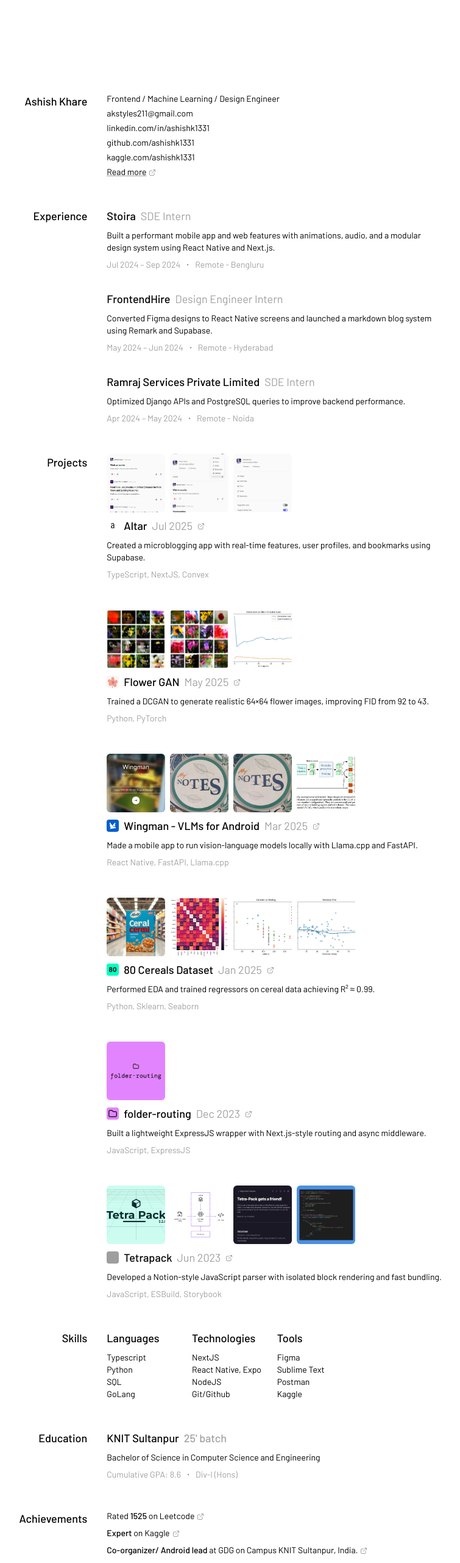
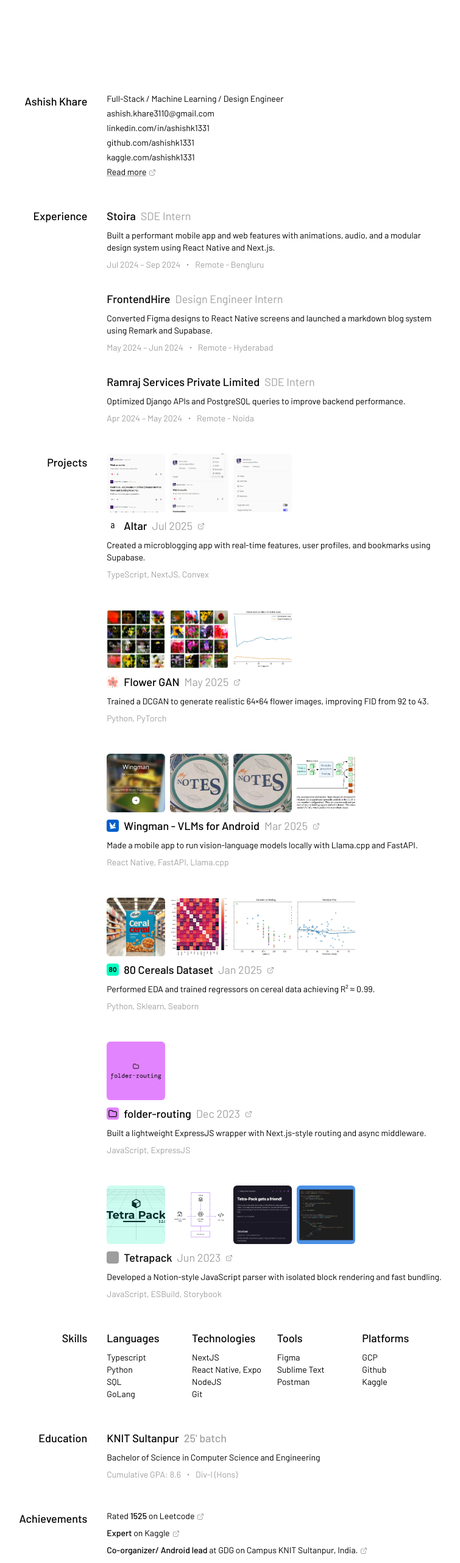
Before and after one commit to ashishk1331/resume-portfolio, a Next.js app: page / in a window 1280 px wide. Shown: the top 2563 px of the page at 61% size, without its empty margins (334-1089 px from the left). Built offline with nearby package versions, Linux system fonts and the light colour scheme; grey boxes are pictures that could not be loaded.

Commit message:
fix: frontend -> fullstack

```diff
--- a/components/Introduction.tsx
+++ b/components/Introduction.tsx
@@ -9,9 +9,9 @@
 				</a>
 			</div>
 			<div className="col-span-full md:col-span-4 flex flex-col items-start gap-1 text-sm [&_a]:hover:underline">
-				<p>Frontend / Machine Learning / Design Engineer</p>
-				<a href="mailto:akstyles211+portfolio@gmail.com">
-					akstyles211@gmail.com
+				<p>Full-Stack / Machine Learning / Design Engineer</p>
+				<a href="mailto:ashish.khare3110+portfolio@gmail.com">
+					ashish.khare3110@gmail.com
 				</a>
 				<a href="https://www.linkedin.com/in/ashishk1331/">
 					linkedin.com/in/ashishk1331
--- a/components/Skills.tsx
+++ b/components/Skills.tsx
@@ -20,7 +20,7 @@
 					<p>NextJS</p>
 					<p>React Native, Expo</p>
 					<p>NodeJS</p>
-					<p>Git/Github</p>
+					<p>Git</p>
 				</div>
 
 				<div className="flex flex-col items-start">
@@ -28,6 +28,12 @@
 					<p>Figma</p>
 					<p>Sublime Text</p>
 					<p>Postman</p>
+				</div>
+
+				<div className="flex flex-col items-start">
+					<h3 className="font-medium text-lg mb-2">Platforms</h3>
+					<p>GCP</p>
+					<p>Github</p>
 					<p>Kaggle</p>
 				</div>
 			</div>
```
